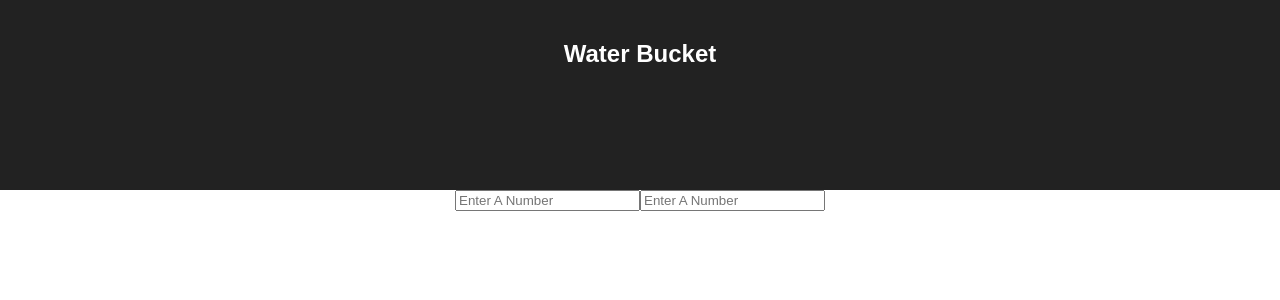
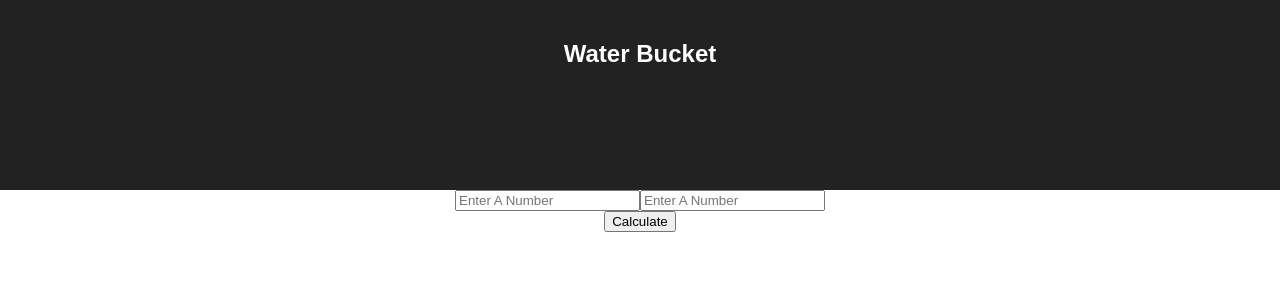
Before and after one commit to chelletuerk/cypress.io, a React (Create React App) app: page / in a window 1280 px wide. Shown: the top 300 px of the page. Built offline with nearby package versions, Linux system fonts and the light colour scheme.

Commit message:
add calculate button, refactor button component

```diff
--- a/src/App.js
+++ b/src/App.js
@@ -1,5 +1,6 @@
 import React, { Component } from 'react';
 import './App.css';
+import Button from './Button'
 
 class App extends Component {
   constructor() {
@@ -18,6 +19,10 @@ class App extends Component {
 
   handleInputY(e) {
     this.setState({bucketY: e.target.value})
+  }
+
+  handleClick() {
+    console.log('bloop');
   }
 
 
@@ -39,6 +44,12 @@ class App extends Component {
           type='number'
           placeholder='Enter A Number'>
         </input>
+        <br />
+        <Button
+          className='button'
+          text='Calculate'
+          onClick={this.handleClick}
+        />
       </div>
     )
   }
--- /dev/null
+++ b/src/Button.js
@@ -0,0 +1,12 @@
+import React from 'react'
+
+const Button = (props) => {
+  return (
+  <button
+    onClick={props.handleClick}
+    className={props.className}>{props.text}
+  </button>
+  )
+}
+
+export default Button
```
Also changed, not shown: src/components/Button.js (deleted, +0 -14 lines).
